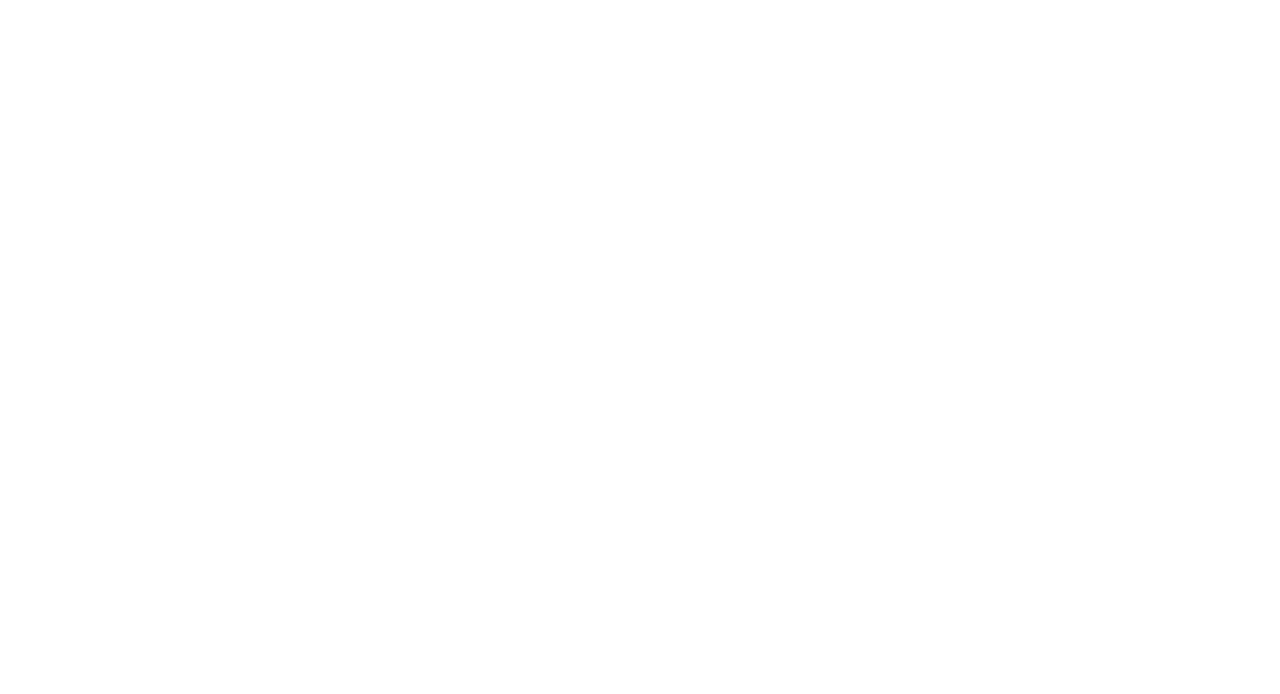
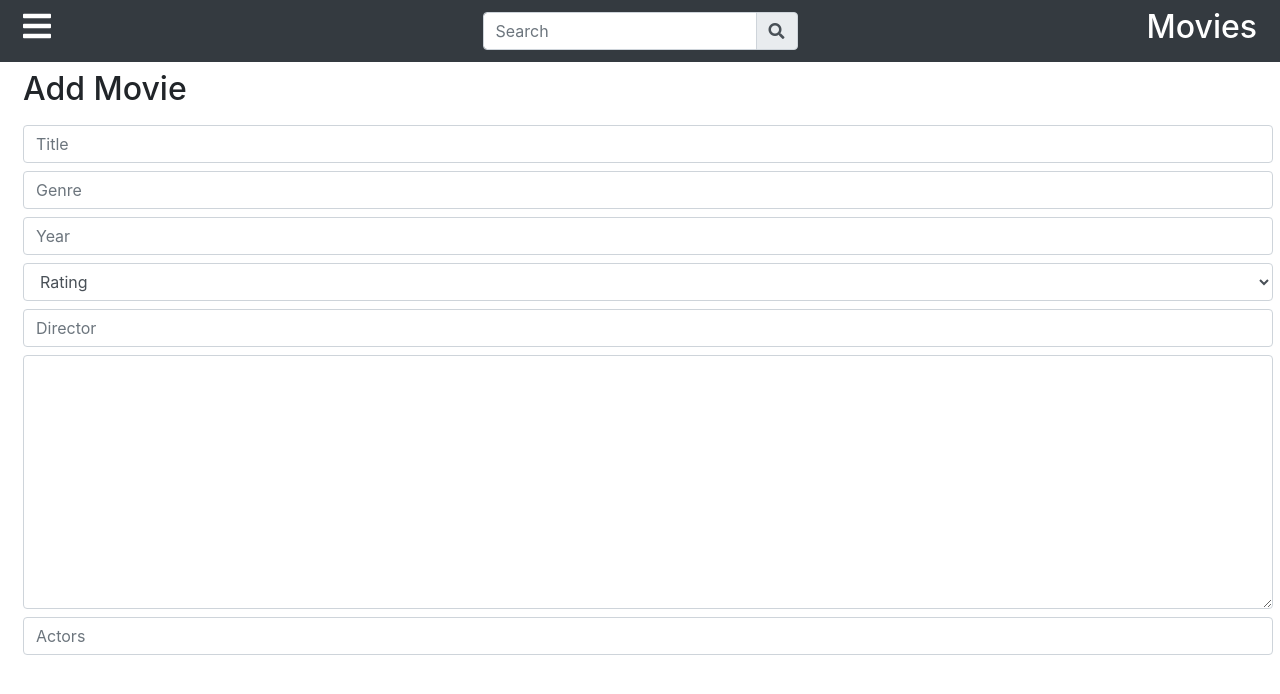
Before and after one commit to Johnny-Jacob/movies-project, a plain HTML site: page index.html in a window 1280 px wide. Drawn offline with nearby package versions, Linux system fonts and the light colour scheme.

Commit message:
Added basic bootstrap styling and form

```diff
--- a/index.html
+++ b/index.html
@@ -6,9 +6,75 @@
     <title>Movies Project</title>
 </head>
 <link rel='stylesheet' href='https://cdnjs.cloudflare.com/ajax/libs/twitter-bootstrap/4.5.3/css/bootstrap.min.css'/>
+<link rel="stylesheet" href="https://cdnjs.cloudflare.com/ajax/libs/font-awesome/5.15.2/css/all.min.css" integrity="sha512-HK5fgLBL+xu6dm/Ii3z4xhlSUyZgTT9tuc/hSrtw6uzJOvgRr2a9jyxxT1ely+B+xFAmJKVSTbpM/CuL7qxO8w==" crossorigin="anonymous" />
+<link rel='stylesheet' href='https://cdnjs.cloudflare.com/ajax/libs/bootstrap-datepicker/1.9.0/css/bootstrap-datepicker.min.css'/>
 <body>
+    <div class="container-fluid">
+
+        <nav class="nav-bar p-2 bg-dark text-white row align-items-center justify-content-center justify-content-md-around">
+
+            <div class="col">
+                <h2>
+                    <i class="fas fa-bars"></i>
+                </h2>
+            </div>
+
+            <form class="form-inline">
+                <div class="input-group">
+                  <input type="text" class="form-control" placeholder="Search" name="search" id="searchBar">
+                  <div class="input-group-append">
+                    <span class="input-group-text" id="basic-addon1">
+                        <i class="fas fa-search"></i>
+                    </span>
+                  </div>
+                </div>
+            </form>
+
+            <h2 class="nav-brand col text-right">
+                Movies
+            </h2>
+
+        </nav> <!-- end of navbar -->
+
+        <div id="add">
+
+            <h2 class="p-2">Add Movie</h2>
+            <form id="addForm" class="form-group">
+                <input class="col form-control m-2" type="text" placeholder="Title" name="title">
+                <input class="col form-control m-2" type="text" placeholder="Genre" name="genre">
+                <!-- datepicker -->
+                <input name="year" type="text" class="form-control col m-2" data-provide="datepicker" placeholder="Year">
+                <div class="input-group-addon">
+                    <span class="glyphicon glyphicon-th"></span>
+                </div>
+
+                <select class="form-control col m-2" id="rating" name="rating" placeholder="rating">
+                    <option selected disabled>Rating</option>
+                    <option value="1">1</option>
+                    <option value="2">2</option>
+                    <option value="3">3</option>
+                    <option value="4">4</option>
+                    <option value="5">5</option>
+                </select>
+
+                <input class="col form-control m-2" type="text" placeholder="Director" name="director">
+                <textarea class="col form-control m-2" name="plot" id="plot" cols="30" rows="10" placeholder="Plot">
+
+                </textarea>
+                <input class="col form-control m-2" style="resize: none;" type="text" placeholder="Actors" name="actors">
+
+            </form>
+        </div>
 
 
+
+
+    </div>
+
 </body>
+<script src='https://cdnjs.cloudflare.com/ajax/libs/jquery/3.5.1/jquery.min.js'></script>
+<script src='https://cdnjs.cloudflare.com/ajax/libs/twitter-bootstrap/4.5.3/js/bootstrap.bundle.min.js'></script>
+<script src='https://cdnjs.cloudflare.com/ajax/libs/bootstrap-datepicker/1.9.0/js/bootstrap-datepicker.min.js'></script>
+
 <script src="js/main.js"></script>
 </html>
```
